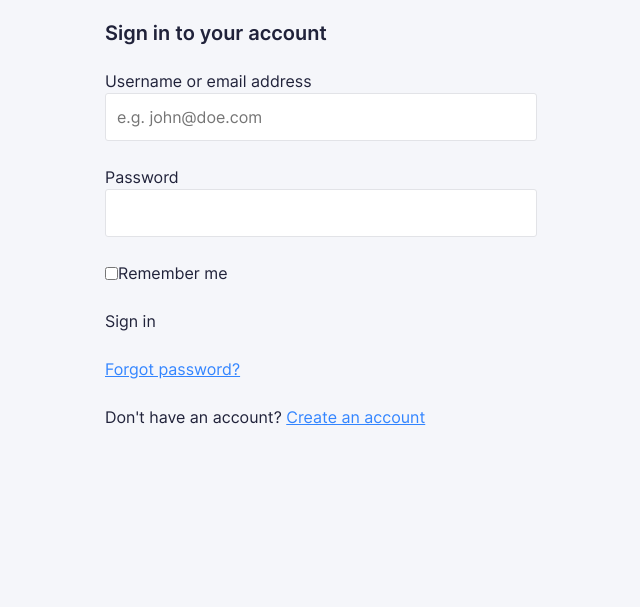
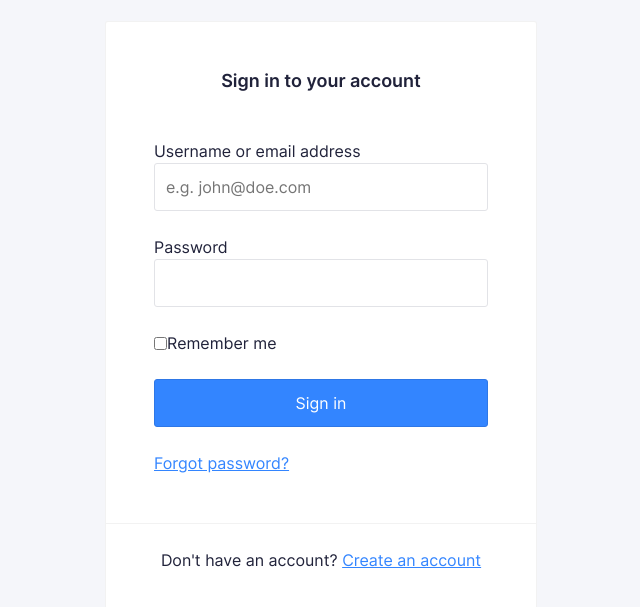
Before and after one commit to nmct-create3/login-form-design-BoeykensBrooklyn, a plain HTML site: page index.html in a window 1280 px wide. Shown: the part 75-682 px from the top of the page, without its empty margins (319-959 px from the left). Drawn offline with Linux system fonts and the light colour scheme.

Commit message:
Afwerking: Card Component

```diff
--- a/css/screen.css
+++ b/css/screen.css
@@ -476,6 +476,34 @@ a:focus {
     Card with box shadow
 */
 
+.c-card {
+    background-color: white;
+    border: 1px solid rgba(0, 0, 0, 5%);
+    border-radius: 3px;
+    box-shadow: 0 2 3 rgba(0, 0, 0, 7%);
+}
+
+.c-card__body {
+    padding: 24px 48px 24px 48px
+}
+
+.c-card__title{
+    font-size: 18px;
+    font-family: 500;
+    text-align: center;
+    line-height: 21px;
+    padding-top: 48px;
+    padding-bottom: 24px;
+    margin: 0px;
+}
+
+.c-card__footer {
+    border-top: 1px solid rgba(0, 0, 0, 5%);
+    box-shadow: 0 2 4 rgba(0, 0, 0, 7%);
+    text-align: center;
+    padding-bottom: 24px;
+    padding-top: 24px;
+}
 /*
     Component: Forms
     ---
@@ -540,19 +568,27 @@ a:focus {
 */
 
 .c-button {
-
+    font-size: 16px;
+    font-weight: 500;
+    border: 1px solid #2E77E6;
+    border-radius: 3px;
+    color: #FFFFFF;
+    background-color: #3385FF;
+    line-height: 20px;
+    padding: 13px;
+    width: 100%;
 }
 
 .c-button:hover {
-
+    background-color: #4F95FF;
 }
 
 .c-button:focus {
-
+background-color: #3385FF;
 }
 
 .c-button:active {
-
+    background-color: #2E77E6;
 }
 
 .c-button--block {
--- a/index.html
+++ b/index.html
@@ -63,7 +63,7 @@
                         </label>
                     </p>
                     <p>
-                        <input class="o-button-reset" type="submit" value="Sign in">
+                        <input class="o-button-reset c-button" type="submit" value="Sign in">
                     </p>
                     <p>
                         <a href="#!">
```
